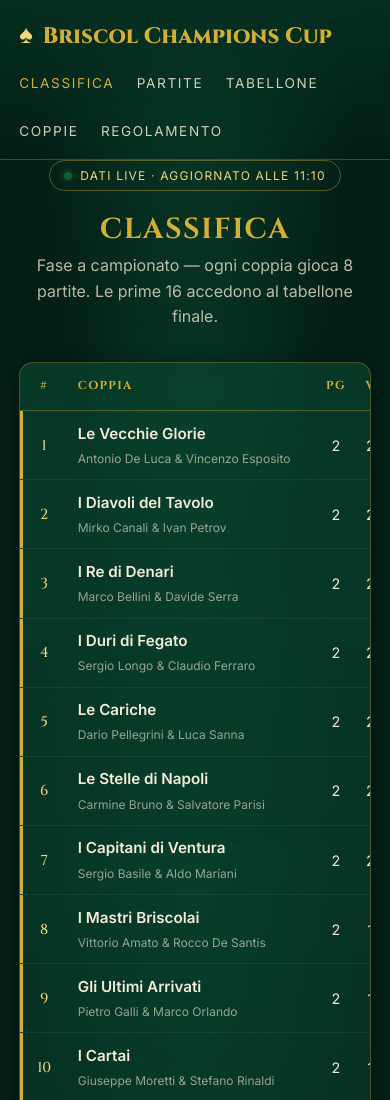
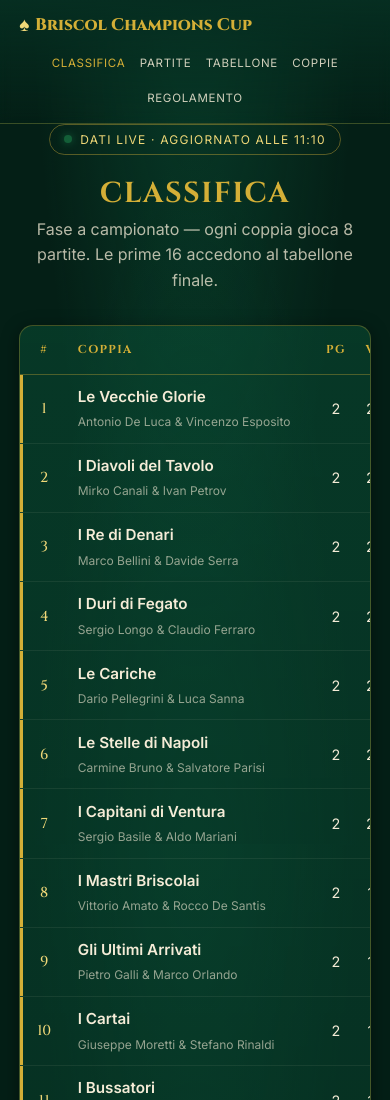
Before and after one commit to pablosantos-boop/briscol-champions-cup, a website: page public/index.html in a window 390 px wide. Shown: the top 1100 px of the page. Drawn offline with Linux system fonts and the light colour scheme; no server answers.

Commit message:
Update style.css

```diff
--- a/public/css/style.css
+++ b/public/css/style.css
@@ -505,3 +505,39 @@ tr.eliminata { opacity: .5; }
 
 .tab-mini { max-width: 420px; margin: .8rem 0; }
 .tab-mini td, .tab-mini th { padding: .45rem .6rem; font-size: .85rem; }
+
+/* --- Ottimizzazione menu per smartphone --- */
+@media (max-width: 600px) {
+  header {
+    padding: 0.6rem 0;
+  }
+
+  header .container {
+    gap: 0.5rem;
+  }
+
+  .logo {
+    font-size: 1.05rem;
+    gap: 0.35rem;
+  }
+
+  .logo::before {
+    font-size: 1.2rem;
+  }
+
+  nav {
+    width: 100%;
+  }
+
+  nav ul {
+    justify-content: center;
+    gap: 0.35rem 0.9rem;
+  }
+
+  nav a {
+    display: inline-block;
+    padding: 0.35rem 0;
+    font-size: 0.72rem;
+    letter-spacing: 0.06em;
+  }
+}
```
